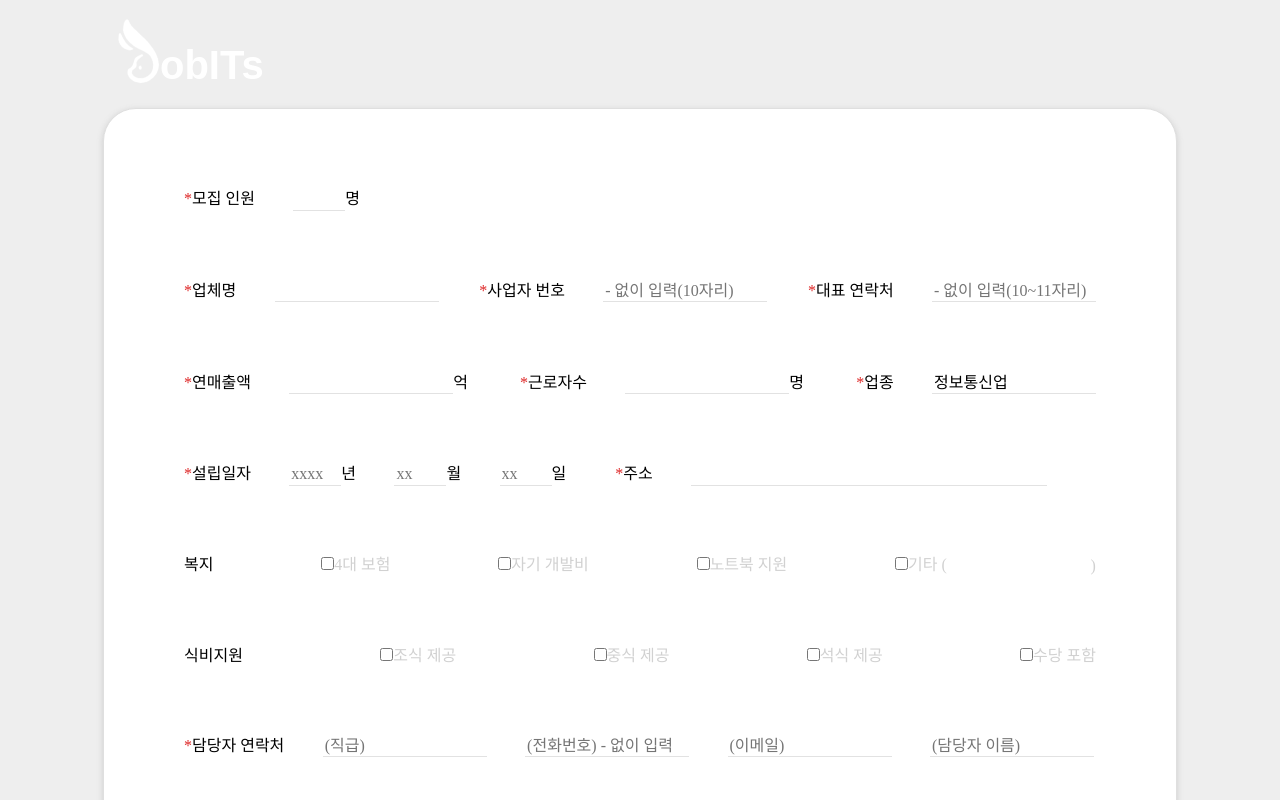
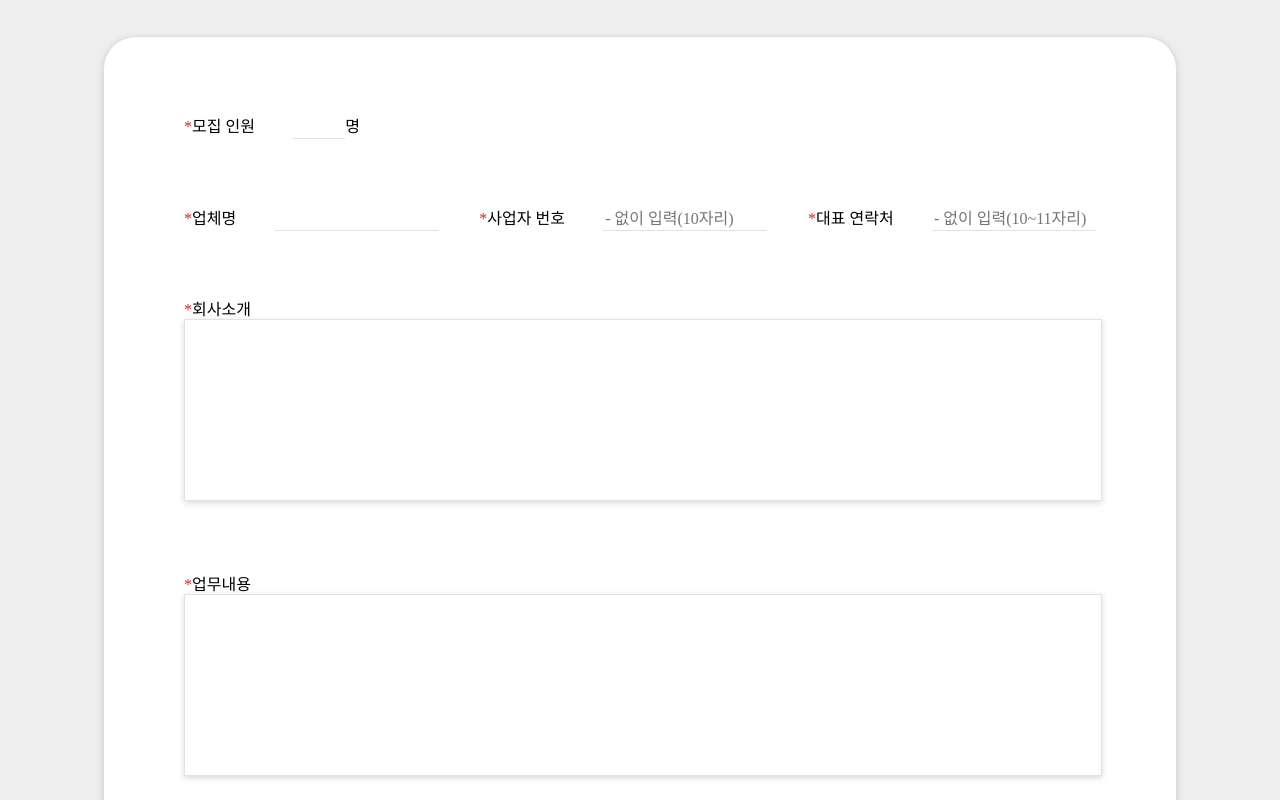
Before and after one commit to DSM-jobITs/jobITs_v2_Client_Admin, a React (Create React App) app: page /recruit in a window 1280 px wide. Shown: the top 800 px of the page. Built offline with nearby package versions, Linux system fonts and the light colour scheme; no server answers.

Commit message:
[MODIFY] <AddRecruit> UI

```diff
--- a/src/components/DetailEmploy/WorkingCondition.tsx
+++ b/src/components/DetailEmploy/WorkingCondition.tsx
@@ -33,7 +33,7 @@ const WorkingCondition = ({ workingConditions, meal, welfare }: WorkingCondition
             {welfare && welfare.fourMajor ? "4대 보험, " : null}
             {welfare && welfare.selfDevelop ? "자기 개발비, " : null}
             {welfare && welfare.laptop ? "노트북 제공, " : null}
-            {welfare && welfare.etc ? welfare.etc : null}
+            {welfare && !(welfare.etc === "정보 없음") ? welfare.etc : null}
           </S.Contents>
         </S.CategoryBox>
       </S.CompanyBox>
--- a/src/components/RecruitNotice/RecruitNotice.tsx
+++ b/src/components/RecruitNotice/RecruitNotice.tsx
@@ -1,7 +1,7 @@
 import React, { useState } from "react";
 import * as S from "./RecruitNotice.style";
 import { Link } from "react-router-dom";
-import { logo } from "../../assets/img";
+import { greenLogo } from "../../assets/img";
 
 interface RecruitNoticeProps {
   onRecruit: (data: object) => void;
@@ -85,7 +85,7 @@ const RecruitNotice: React.FC<RecruitNoticeProps> = ({ onRecruit, onFileRecruit,
     selfDevelop: false,
     labtop: false,
     recruitPlan: false,
-    etc: "",
+    etc: "정보 없음",
     deadline: "정보 없음",
     year: "",
     month: "",
@@ -167,7 +167,7 @@ const RecruitNotice: React.FC<RecruitNoticeProps> = ({ onRecruit, onFileRecruit,
               pathname: `/employ`,
             }}
           >
-            <S.Logo src={logo}></S.Logo>
+            <S.Logo src={greenLogo}></S.Logo>
           </Link>
           {/* <S.FileUploadContainer>
             <input type="file"></input>
@@ -233,6 +233,31 @@ const RecruitNotice: React.FC<RecruitNoticeProps> = ({ onRecruit, onFileRecruit,
                     style={{ borderBottomColor: (!phone || phone.length !== 10 || error === "phone") && status === true ? "red" : "#e2e2e2" }}
                   ></S.InputLine>
                 </S.Container>
+              </S.Container>
+
+              <S.Container flex={false}>
+                <S.InputList>
+                  <S.Span point={true}>*</S.Span>
+                  <S.Span point={false}>회사소개</S.Span>
+                </S.InputList>
+                <S.TextArea
+                  name="introduce"
+                  maxLength={255}
+                  onChange={onChangeInput}
+                  style={{ borderColor: (introduce.length === 0 || error === "introduce") && status === true ? "red" : "#e2e2e2" }}
+                ></S.TextArea>
+              </S.Container>
+              <S.Container flex={false}>
+                <S.InputList>
+                  <S.Span point={true}>*</S.Span>
+                  <S.Span point={false}>업무내용</S.Span>
+                  <S.TextArea
+                    name="detail"
+                    maxLength={255}
+                    onChange={onChangeInput}
+                    style={{ borderColor: (detail.length === 0 || error === "detail") && status === true ? "red" : "#e2e2e2" }}
+                  ></S.TextArea>
+                </S.InputList>
               </S.Container>
 
               <S.Container flex={true}>
@@ -559,7 +584,7 @@ const RecruitNotice: React.FC<RecruitNoticeProps> = ({ onRecruit, onFileRecruit,
                 <S.Input type="file" name="file" onChange={onFile}></S.Input>
               </S.InputList>
 
-              <S.Container flex={false}>
+              {/* <S.Container flex={false}>
                 <S.InputList>
                   <S.Span point={true}>*</S.Span>
                   <S.Span point={false}>회사소개</S.Span>
@@ -582,7 +607,7 @@ const RecruitNotice: React.FC<RecruitNoticeProps> = ({ onRecruit, onFileRecruit,
                     style={{ borderColor: (detail.length === 0 || error === "detail") && status === true ? "red" : "#e2e2e2" }}
                   ></S.TextArea>
                 </S.InputList>
-              </S.Container>
+              </S.Container> */}
 
               <S.Container flex={true}>
                 <S.InputList>
```
Also changed, not shown: src/assets/img/greenLogo.svg (added).
